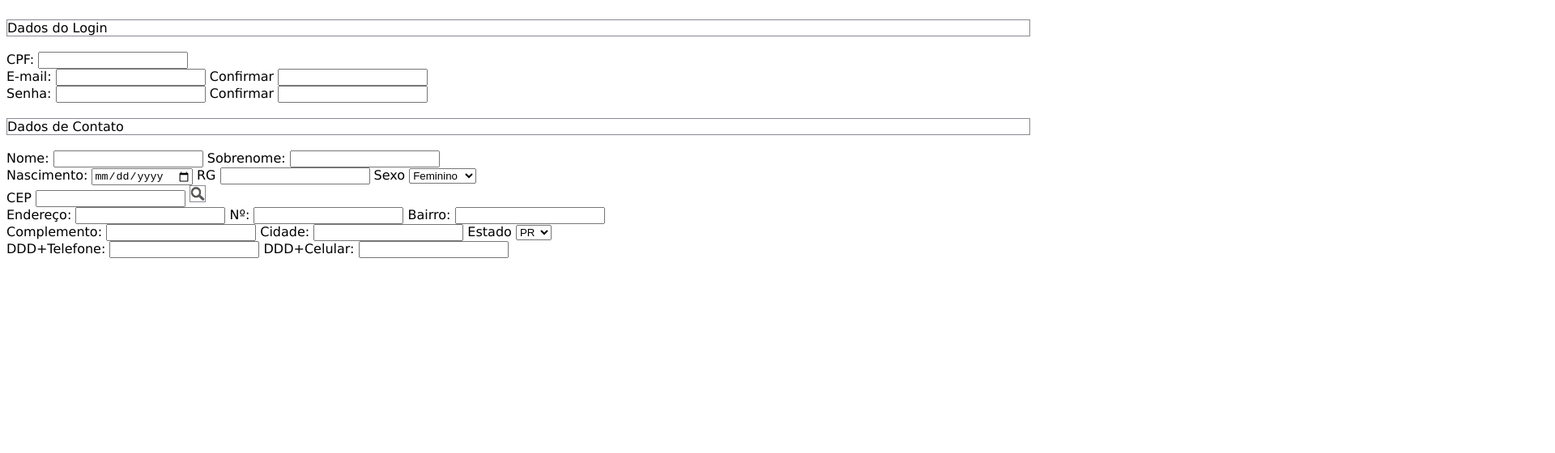
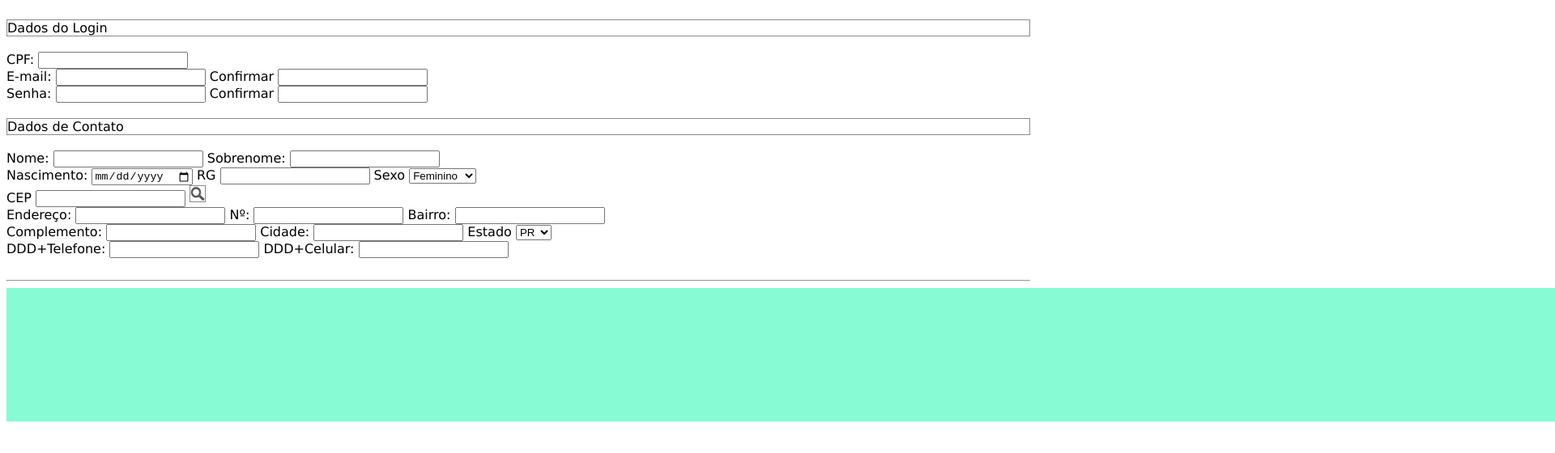
Before and after one commit to bitiz-30/Atividade-23-05, a plain HTML site: page index.html in a window 1280 px wide. Shown: the part 86-646 px from the top of the page at 81% size, 1920 px wide, since content can reach past the window. Drawn offline with Linux system fonts and the light colour scheme.

Commit message:
Add files via upload

```diff
--- a/css.css
+++ b/css.css
@@ -10,3 +10,8 @@
 .letra{
     font-family: 'Lucida Sans', 'Lucida Sans Regular', 'Lucida Grande', 'Lucida Sans Unicode', Geneva, Verdana, sans-serif;
 }
+.desing{
+    background-color: rgb(134, 251, 212);
+    width: 3800px;
+    height: 165px;
+}
--- a/index.html
+++ b/index.html
@@ -76,6 +76,13 @@
             <input type="tel" name="Telefone" id="Telefone">
             <label for="cel">DDD+Celular:</label>
             <input type="tel" name="cel" id="cel">
-    </div>
+        </form>
+        </div>
 </body>
+<footer>
+    <br>
+    <hr>
+    <div class="desing"></div>
+
+</footer>
 </html>
```
